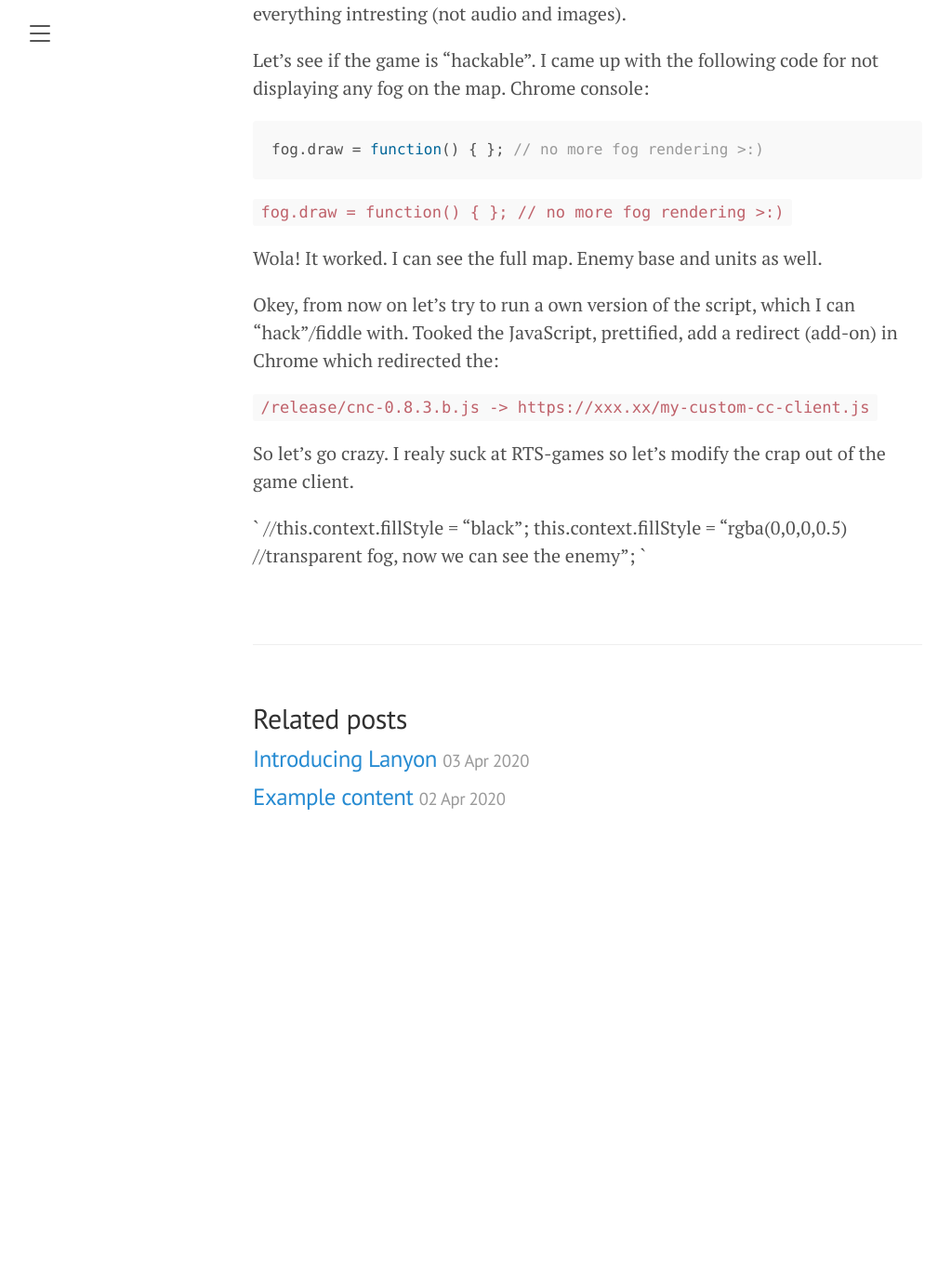
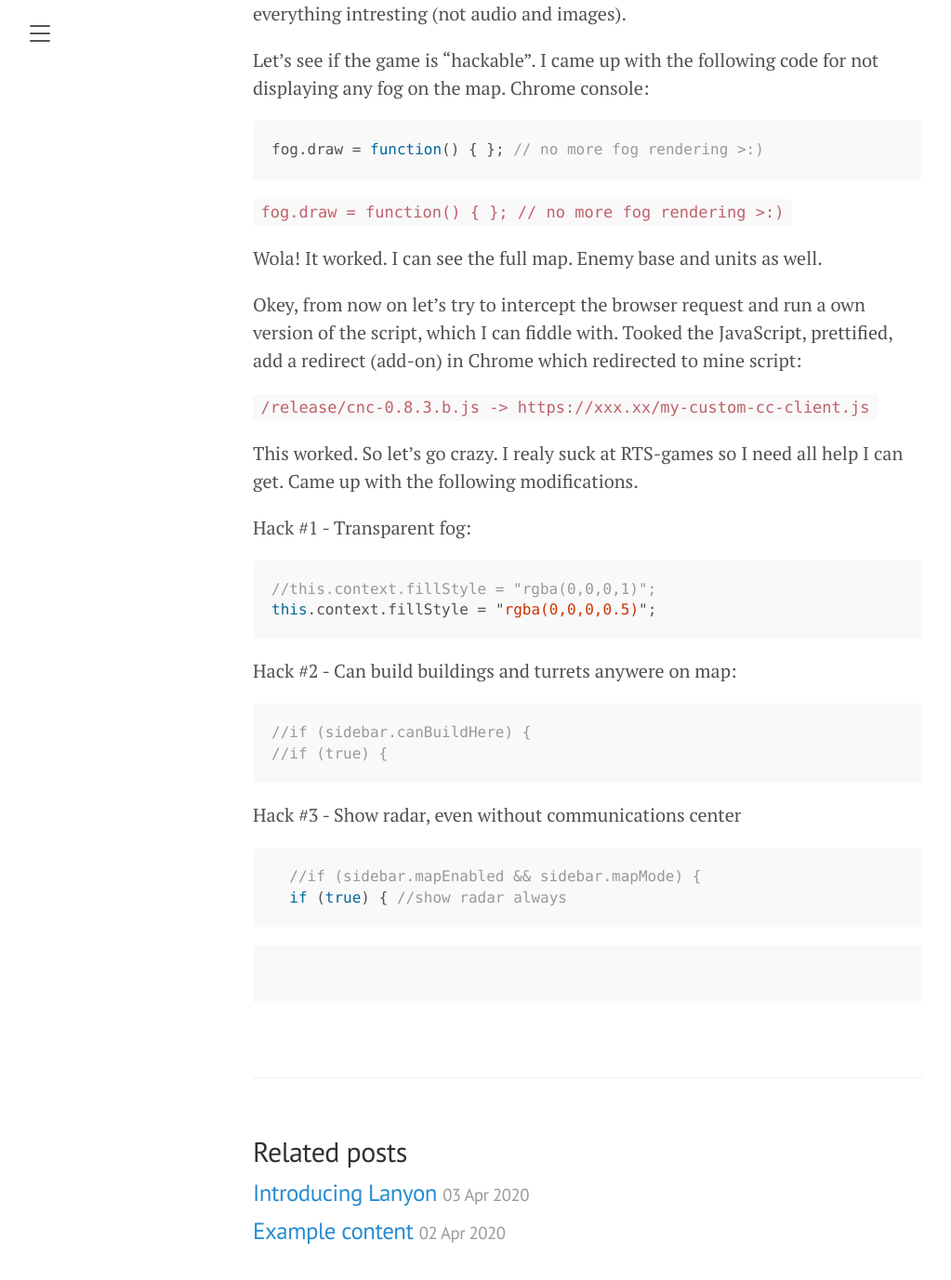
Before and after one commit to zytric/raj, a Jekyll site: the page built from _posts/2020-06-22-hacking-cc.md, in a window 1280 px wide and 1400 px high, scrolled down 782 px. Shown: the top 1377 px of the window at 93% size, without its empty margins (8-1031 px from the left). Built offline with Jekyll 4.4.1, drawn with Linux system fonts in a browser that asks for light colours; before the commit the page ends 1716 px from its top, so only the background shows below that.

Commit message:
Update 2020-06-22-hacking-cc.md

````diff
--- a/_posts/2020-06-22-hacking-cc.md
+++ b/_posts/2020-06-22-hacking-cc.md
@@ -27,13 +27,30 @@ fog.draw = function() { }; // no more fog rendering >:)
 
 Wola! It worked. I can see the full map. Enemy base and units as well.
 
-Okey, from now on let's try to run a own version of the script, which I can "hack"/fiddle with. Tooked the JavaScript, prettified, add a redirect (add-on) in Chrome which redirected the:
+Okey, from now on let's try to intercept the browser request and run a own version of the script, which I can fiddle with. Tooked the JavaScript, prettified, add a redirect (add-on) in Chrome which redirected to mine script:
 
 `/release/cnc-0.8.3.b.js -> https://xxx.xx/my-custom-cc-client.js`
 
-So let's go crazy. I realy suck at RTS-games so let's modify the crap out of the game client.
+This worked. So let's go crazy. I realy suck at RTS-games so I need all help I can get. Came up with the following modifications.
 
-`
-//this.context.fillStyle = "black";
-this.context.fillStyle = "rgba(0,0,0,0.5) //transparent fog, now we can see the enemy";
-`
+Hack #1 - Transparent fog:
+```javascript
+//this.context.fillStyle = "rgba(0,0,0,1)";
+this.context.fillStyle = "rgba(0,0,0,0.5)";
+```
+
+Hack #2 - Can build buildings and turrets anywere on map:
+```javascript
+//if (sidebar.canBuildHere) {
+//if (true) {
+```
+
+Hack #3 - Show radar, even without communications center
+```javascript
+  //if (sidebar.mapEnabled && sidebar.mapMode) {
+  if (true) { //show radar always
+```
+
+```javascript
+
+```
````
